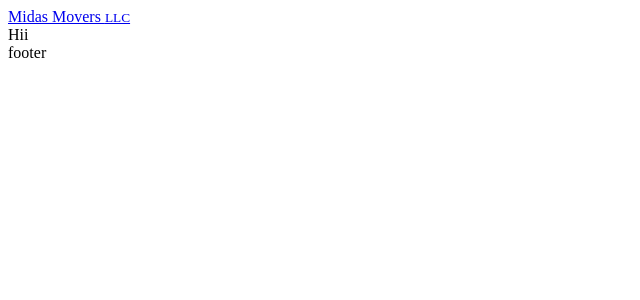
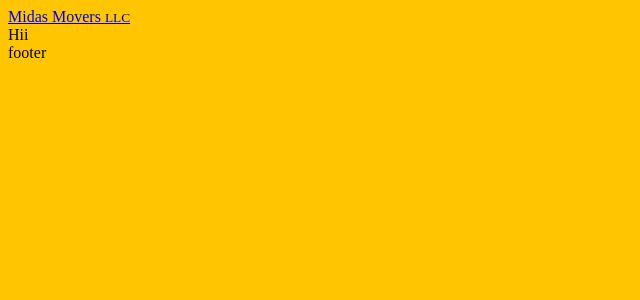
Before and after one commit to jklmnop/midasmovers-jekyll, a Jekyll site: the page built from index.html, in a window 1280 px wide. Shown: the top 300 px of the page, without its empty margins (0-640 px from the left). Built offline with Jekyll 4.4.1, drawn with Linux system fonts in a browser that asks for light colours; Markdown is read by kramdown in place of the engine named in the settings.

Commit message:
css and js

```diff
--- a/Gruntfile.js
+++ b/Gruntfile.js
@@ -65,6 +65,6 @@ module.exports = function(grunt) {
   require("load-grunt-tasks")(grunt);
 
   grunt.registerTask("serve", ["shell:jekyllServe"]);
-  grunt.registerTask("default", ["sass", "autoprefixer", "shell:jekyllBuild", "watch"]);
+  grunt.registerTask("default", ["sass", "autoprefixer", "uglify", "shell:jekyllBuild", "watch"]);
 
 };
--- a/css/main-unprefixed.css
+++ b/css/main-unprefixed.css
@@ -1,2 +1,2 @@
-body{background-color:#ffffff}
+body{background-color:#ffc600}
 /*# sourceMappingURL=main-unprefixed.css.map */
--- a/css/main.css
+++ b/css/main.css
@@ -1 +1 @@
-body{background-color:#ffffff}
+body{background-color:#ffc600}
--- a/scss/main.scss
+++ b/scss/main.scss
@@ -1,3 +1,3 @@
 body {
-  background-color: #ffffff;
+  background-color: #ffc600;
 }
```
Also changed, not shown: js/site.min.js (added).
